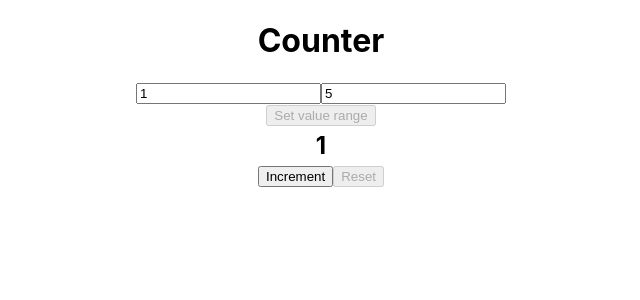
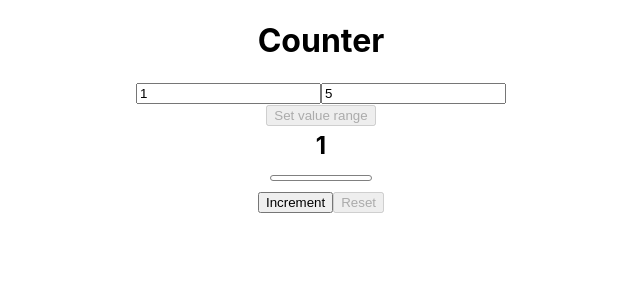
Before and after one commit to Verminas/counter, a React (Create React App) app: page / in a window 1280 px wide. Both pictures are taken after a click on the button "Set value range". Shown: the top 300 px of the page, without its empty margins (319-959 px from the left). Built offline with nearby package versions, Linux system fonts and the light colour scheme.

Commit message:
feat: add progressbar and some styles

```diff
--- a/package.json
+++ b/package.json
@@ -13,6 +13,7 @@
     "react": "^18.3.1",
     "react-dom": "^18.3.1",
     "react-scripts": "5.0.1",
+    "styled-components": "^6.1.11",
     "typescript": "^4.9.5",
     "web-vitals": "^2.1.4"
   },
--- a/src/App.tsx
+++ b/src/App.tsx
@@ -1,5 +1,8 @@
 import React, {ChangeEvent, useEffect, useLayoutEffect, useState} from 'react';
 import s from './App.module.css';
+import {Button} from "./components/Button/Button";
+import {CurrentValue} from "./layout/CurrentValue/CurrentValue";
+import {Input} from "./components/Input/Input";
 
 function App() {
   const warningMessage = 'Please enter a value range and click "set"';
@@ -14,8 +17,10 @@ function App() {
 
   const errorMinValue = minValue < 0 || minValue >= maxValue;
   const errorMaxValue = maxValue < 0 || minValue >= maxValue;
+  const isDisabledBtnSet = error || setDisabled;
   const isDisabledBtnIncrement = typeof value === 'string' || value >= maxValue;
   const isDisabledBtnReset = typeof value === 'string' || value === minValue;
+  const classNameForCurrentValue = error || value === maxValue ? s.errorCounter : s.counter;
 
   useEffect(() => {
     if(typeof value !== 'string') {
@@ -112,15 +117,15 @@ function App() {
     <div className={s.App}>
       <h1>Counter</h1>
       <div>
-        <input type="number" value={minValue} onChange={updateMinValue} className={errorMinValue ? s.errorInput : ''}/>
-        <input type="number" value={maxValue} onChange={updateMaxValue} className={errorMaxValue ? s.errorInput : ''}/>
+        <Input value={minValue} onChange={updateMinValue} className={errorMinValue ? s.errorInput : ''}/>
+        <Input value={maxValue} onChange={updateMaxValue} className={errorMaxValue ? s.errorInput : ''}/>
       </div>
-      <button onClick={() => setRange(minValue, maxValue)} disabled={error || setDisabled}>Set value range</button>
+      <Button onClick={() => setRange(minValue, maxValue)} disabled={isDisabledBtnSet} title={'Set value range'}/>
 
       <div>
-        <h2 className={error || value === maxValue ? s.errorCounter : s.counter}>{value}</h2>
-        <button onClick={() => increment(value)} disabled={isDisabledBtnIncrement}>Increment</button>
-        <button onClick={() => reset(value)} disabled={isDisabledBtnReset}>Reset</button>
+        <CurrentValue value={value} minValue={minValue} maxValue={maxValue} className={classNameForCurrentValue}/>
+        <Button onClick={() => increment(value)} disabled={isDisabledBtnIncrement} title={'Increment'}/>
+        <Button onClick={() => reset(value)} disabled={isDisabledBtnReset} title={'Reset'}/>
       </div>
     </div>
   );
--- /dev/null
+++ b/src/components/Button/Button.tsx
@@ -0,0 +1,10 @@
+type Props = {
+  title: string
+  disabled: boolean
+  onClick: () => void
+};
+export const Button = ({title, disabled, onClick}: Props) => {
+  return (
+    <button onClick={onClick} disabled={disabled}>{title}</button>
+  );
+};
--- /dev/null
+++ b/src/components/Input/Input.tsx
@@ -0,0 +1,13 @@
+import s from "../../App.module.css";
+import React, {ChangeEvent} from "react";
+
+type Props = {
+  value: number
+  onChange: (e:  ChangeEvent<HTMLInputElement>) => void
+  className?: string
+};
+export const Input = ({value, className, onChange}: Props) => {
+  return (
+    <input type="number" value={value} onChange={onChange} className={className}/>
+  );
+};
--- /dev/null
+++ b/src/components/ProgressBar/ProgressBar.tsx
@@ -0,0 +1,32 @@
+import React from "react";
+import styled from "styled-components";
+
+type Props = {
+  percent: number | boolean
+};
+export const ProgressBar = ({percent}: Props) => {
+  return (
+    <StyledProgressBar percent={percent}></StyledProgressBar>
+  );
+};
+
+const StyledProgressBar = styled.span<{percent: number | boolean}>`
+    display: ${props => props.percent === false ? 'none' : 'inline-block'};
+    width: 100px;
+    height: 4px;
+    border-radius: 5px;
+    border: 1px solid grey;
+    position: relative;
+
+    &::before{
+        content: "";
+        position: absolute;
+        top: 0;
+        left: 0;
+        width: ${props => props.percent !== false ? `${props.percent}%` : `0`};
+        height: 100%;
+        border-radius: 5px;
+        background-color: aquamarine;
+        transition: all 0.4s ease-in-out;
+    }
+`
--- /dev/null
+++ b/src/layout/CurrentValue/CurrentValue.tsx
@@ -0,0 +1,25 @@
+import s from "../../App.module.css";
+import React from "react";
+import styled from "styled-components";
+import {ProgressBar} from "../../components/ProgressBar/ProgressBar";
+
+type Props = {
+  className?: string
+  value: number | string
+  maxValue: number
+  minValue: number
+};
+export const CurrentValue = ({value, maxValue,className, minValue}: Props) => {
+  const percent = typeof value === 'number' ? ((value - minValue) / (maxValue - minValue)) * 100 : false;
+  console.log(percent)
+  return (
+    <Wrapper>
+      <h2 className={className}>{value}</h2>
+      <ProgressBar percent={percent}/>
+    </Wrapper>
+  );
+};
+
+const Wrapper = styled.div`
+    min-height: 60px;
+`
```
Also changed, not shown: 1 other file (tests, documents, lock files or other folders).
